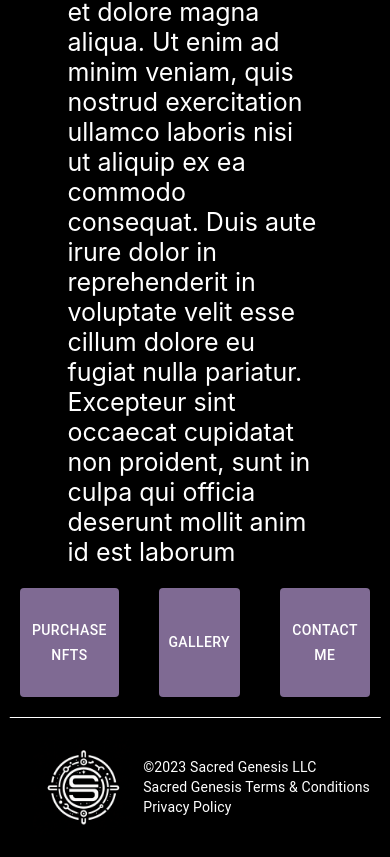
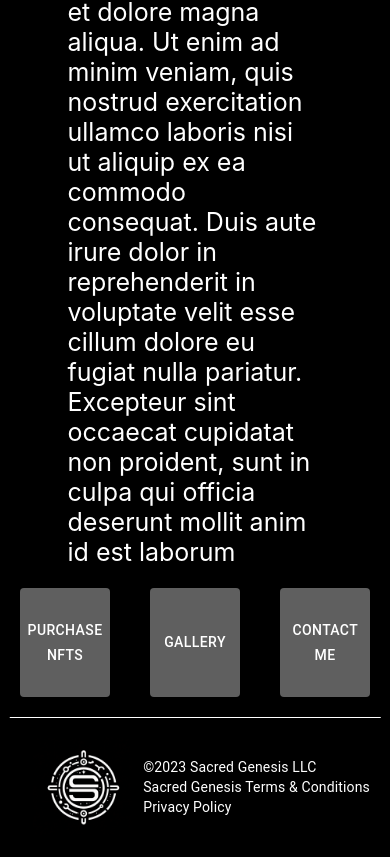
Before and after one commit to Nivix047/sacred_genesis_web, a React (Create React App) app: page / in a window 390 px wide. Shown: the part 1208-2065 px from the top of the page. Built offline with nearby package versions, Linux system fonts and the light colour scheme.

Commit message:
Updated margins and padding for buttons

```diff
--- a/src/components/pages/Home/Home.css
+++ b/src/components/pages/Home/Home.css
@@ -40,15 +40,15 @@
 }
 
 #purchase-relics-btn {
-  background-color: #7f6a93;
+  background-color: #5f5f5f;
 }
 
 #gallery-btn {
-  background-color: #7f6a93;
+  background-color: #5f5f5f;
 }
 
 #analytics-btn {
-  background-color: #7f6a93;
+  background-color: #5f5f5f;
 }
 
 @media screen and (max-width: 600px) {
@@ -62,3 +62,17 @@
     padding: 10px 20px; /* Adjust button padding on smaller screens */
   }
 }
+
+.styled-button {
+  width: 200px; /* Set a fixed width */
+  padding: 15px 30px; /* Adjust padding if needed */
+  /* Other styles */
+}
+
+/* Optional: Adjustments for smaller screens */
+@media screen and (max-width: 600px) {
+  .styled-button {
+    width: 150px; /* Smaller width for mobile screens */
+    padding: 10px 20px; /* Adjust padding for smaller screens */
+  }
+}
```
